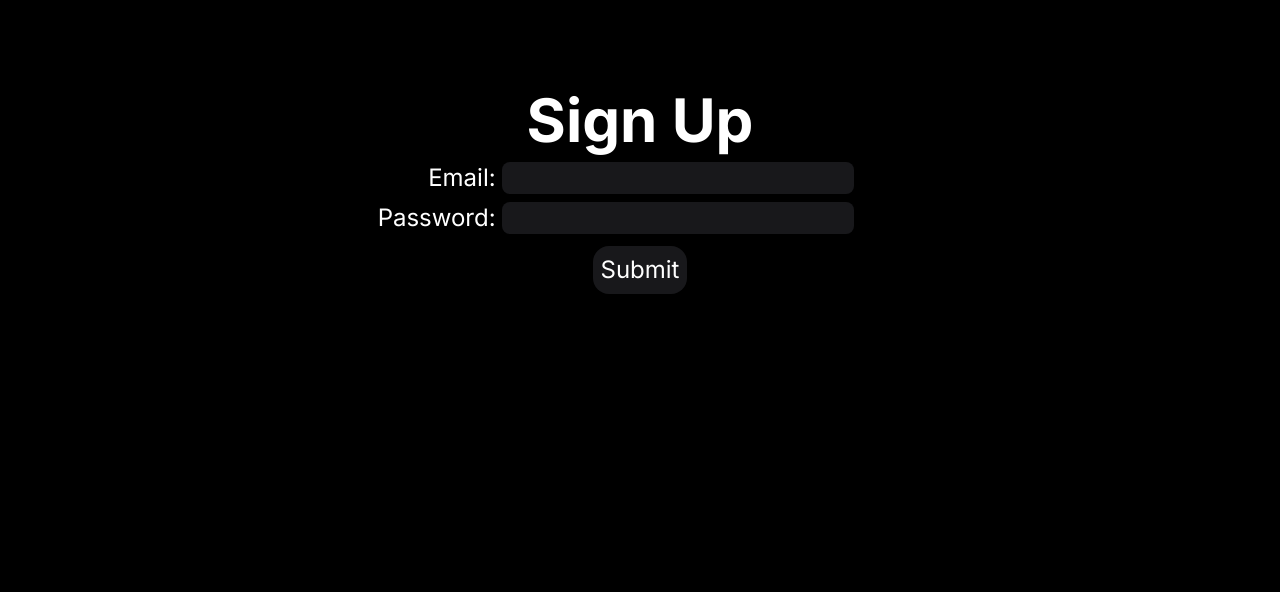
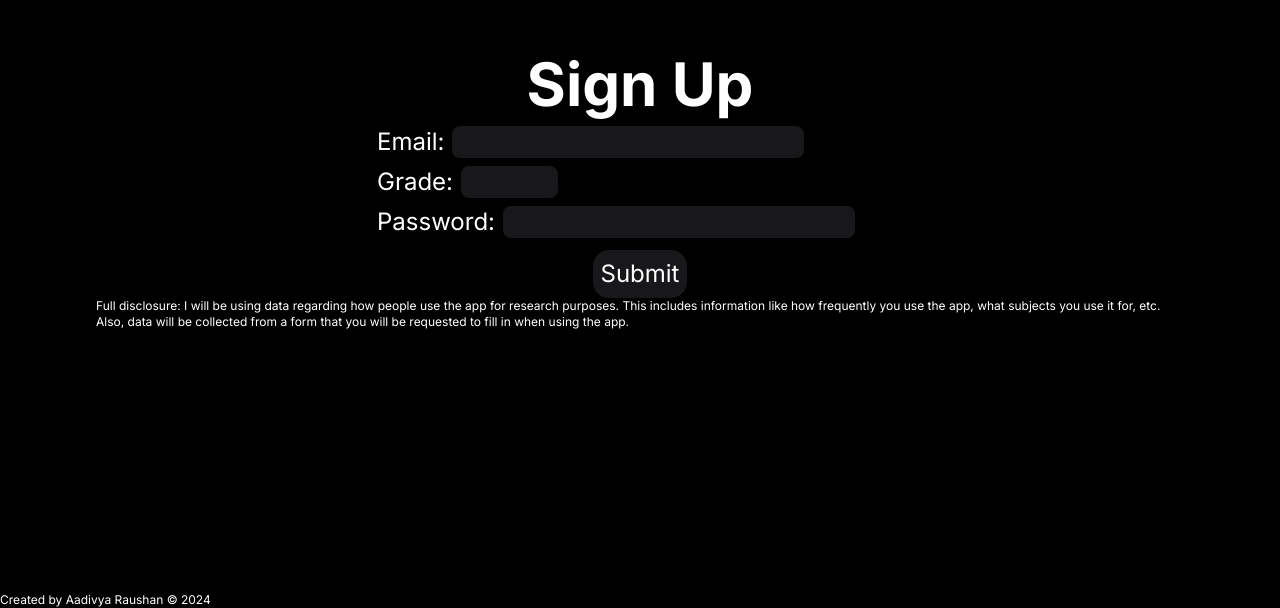
Before and after one commit to aadivyaraushan/chat-icse, a Next.js app: page /signup in a window 1280 px wide. Shown: the part 208-816 px from the top of the page. Built offline with nearby package versions, Linux system fonts and the light colour scheme.

Commit message:
Adds logEvents to all relevant places

```diff
--- a/src/app/chat/[subject]/[id]/[isVariation]/page.js
+++ b/src/app/chat/[subject]/[id]/[isVariation]/page.js
@@ -32,12 +32,14 @@ import {
 } from 'firebase/storage';
 import { useRouter } from 'next/navigation';
 import { setLayerDimensions } from 'pdfjs-dist';
+import { getAnalytics, logEvent } from 'firebase/analytics';
 const inter = Inter({ subsets: ['latin'] });
 
 const App = ({ params }) => {
   const subject = params.subject;
   const id = params.id;
   const isVariation = params.isVariation;
+  const analytics = getAnalytics(app);
   const [questionShown, setQuestionShown] = useState(false);
   const [dataLoaded, setDataLoaded] = useState(false);
   const [imageData, setImageData] = useState(null);
@@ -95,7 +97,7 @@ const App = ({ params }) => {
                 type: 'text',
                 text: `
                 Transcribe the image given and convert it to text. Use the following procedure:
-                1. Under the heading 'question', describe the question text given in the image.
+                1. Under the heading 'question', describe the question text given in the image. Transcribe the instructions given to the student as a part of the question.
                 2. Under the heading 'transcription', if there are any graphs or drawings given, describe them in detail. `,
               },
               { type: 'image', image: imageBuffer },
@@ -309,6 +311,10 @@ const App = ({ params }) => {
 
       const prevDoc = await getDoc(doc(db, 'chats', id));
       const topic = prevDoc.data().topic;
+
+      logEvent(analytics, 'variation_generated', {
+        type: difficulty,
+      });
 
       const variationChat = await addDoc(collection(db, 'chats'), {
         messages: [
@@ -535,7 +541,7 @@ const App = ({ params }) => {
               />
               {imageDataDeletable && (
                 <button
-                  className=' self-start'
+                  className=' self-start text-black'
                   onClick={() => setImageData(null)}
                 >
                   <p>X</p>
--- a/src/app/layout.js
+++ b/src/app/layout.js
@@ -12,6 +12,9 @@ export default function RootLayout({ children }) {
   return (
     <html lang='en'>
       <body className={inter.className}>{children}</body>
+      <p className='text-xs bg-black text-white'>
+        Created by Aadivya Raushan © 2024
+      </p>
     </html>
   );
 }
--- a/src/app/login/page.js
+++ b/src/app/login/page.js
@@ -10,6 +10,7 @@ import {
 } from 'firebase/auth';
 import { app, db } from '../../lib/firebase';
 import { setDoc, doc, addDoc } from 'firebase/firestore';
+import { getAnalytics, logEvent } from 'firebase/analytics';
 
 const inter = Inter({ subsets: ['latin'] });
 
@@ -19,6 +20,7 @@ export default function LogIn() {
   const [password, setPassword] = useState('');
   const [error, setError] = useState('');
   const auth = getAuth(app);
+  const analytics = getAnalytics(app);
 
   const onSubmit = async () => {
     let errorThrown = false;
@@ -34,6 +36,7 @@ export default function LogIn() {
       setError(`${error.message.substring(10)}`);
     }
     if (!errorThrown) {
+      logEvent(analytics, 'login');
       router.push('subjects');
     }
   };
--- a/src/app/signup/page.js
+++ b/src/app/signup/page.js
@@ -1,17 +1,18 @@
 'use client';
-import Image from 'next/image';
 import { Inter } from 'next/font/google';
 import { useRouter } from 'next/navigation';
 import { useEffect, useState } from 'react';
 import { getAuth, createUserWithEmailAndPassword } from 'firebase/auth';
 import { app } from '../../lib/firebase';
 import { getFirestore, setDoc, doc } from 'firebase/firestore';
+import { getAnalytics, logEvent, isSupported } from 'firebase/analytics';
 
 const inter = Inter({ subsets: ['latin'] });
 
 export default function SignUp() {
   const router = useRouter();
   const [email, setEmail] = useState('');
+  const [grade, setGrade] = useState();
   const [password, setPassword] = useState('');
   const [error, setError] = useState('');
   const auth = getAuth(app);
@@ -20,6 +21,7 @@ export default function SignUp() {
   const onSubmit = async () => {
     let errorThrown = false;
     try {
+      if (grade <= 12 && grade >= 1) {
         const userCredential = await createUserWithEmailAndPassword(
           auth,
           email,
@@ -29,12 +31,24 @@ export default function SignUp() {
         const user = userCredential.user;
         await setDoc(doc(db, 'users', email), {
           topics: [''],
+          grade,
         });
         console.log('user doc created');
         console.log('user signed up');
+        const allowed = await isSupported();
+        console.log(allowed);
+        if (allowed) {
+          const analytics = getAnalytics(app);
+          logEvent(analytics, 'sign_up');
+        }
+      } else {
+        errorThrown = true;
+        setError('Grade must be in the range of 1 to 12');
+      }
     } catch (error) {
       errorThrown = true;
       setError(`${error.message.substring(10)}`);
+      console.error(error.message);
     }
 
     if (!errorThrown) {
@@ -48,8 +62,8 @@ export default function SignUp() {
     >
       <h1 className='text-6xl font-bold mb-1 '>Sign Up</h1>
       <div className='flex flex-col justify-center items-end mr-12'>
-        <div className='mt-2 '>
-          <label className=''>Email: </label>
+        <div className='mt-2 flex flex-row w-full  justify-start'>
+          <label className='mr-2 '>Email: </label>
           <input
             type='email'
             className='rounded-lg bg-zinc-900 '
@@ -57,8 +71,19 @@ export default function SignUp() {
             value={email}
           />
         </div>
-        <div className='mt-2'>
-          <label>Password: </label>
+        <div className='mt-2 flex flex-row w-full justify-start'>
+          <label className=' mr-2 '>Grade: </label>
+          <input
+            type='number'
+            className='rounded-lg bg-zinc-900 '
+            onChange={(e) => setGrade(e.target.value)}
+            value={grade}
+            max={12}
+            min={1}
+          />
+        </div>
+        <div className='mt-2 flex flex-row w-full justify-start '>
+          <label className='mr-2 '>Password: </label>
           <input
             type='password'
             className='rounded-lg bg-zinc-900'
@@ -73,6 +98,13 @@ export default function SignUp() {
       <button className='bg-zinc-900 p-2 rounded-2xl mt-3' onClick={onSubmit}>
         Submit
       </button>
+      <p className='text-xs'>
+        Full disclosure: I will be using data regarding how people use the app
+        for research purposes. This includes information like how frequently you
+        use the app, what subjects you use it for, etc. Also, data will be
+        collected from a form that you will be requested to fill in when using
+        the app.
+      </p>
     </main>
   );
 }
--- a/src/app/subjects/page.js
+++ b/src/app/subjects/page.js
@@ -15,6 +15,7 @@ import {
 } from 'firebase/firestore';
 import { app } from '../../lib/firebase';
 import { getAuth, onAuthStateChanged } from 'firebase/auth';
+import { getAnalytics, logEvent } from 'firebase/analytics';
 const inter = Inter({ subsets: ['latin'] });
 const auth = getAuth(app);
 const db = getFirestore(app);
@@ -23,6 +24,7 @@ const Subjects = () => {
   const router = useRouter();
   const [showModal, setShowModal] = useState(false);
   const [subjects, setSubjects] = useState([]);
+  const analytics = getAnalytics(app);
 
   const onSubmit = async (subject) => {
     console.log(subject);
@@ -55,6 +57,7 @@ const Subjects = () => {
     // and the initial topic is set to be like empty.
     // ok makes sense.
     // route to the user's latest chat
+    logEvent(analytics, 'app_opened');
     router.push(`chat/${subject}/${latestId}/${isVariation}`);
   };
 
@@ -94,7 +97,8 @@ const Subjects = () => {
         >
           Math
         </button> */}
-        {subjects.map((subject, index) => (
+        {subjects &&
+          subjects.map((subject, index) => (
             <button
               className='m-4 bg-zinc-900 p-2 rounded-xl'
               onClick={() => onSubmit(subject)}
--- a/src/components/AddSubjectModal.js
+++ b/src/components/AddSubjectModal.js
@@ -10,6 +10,7 @@ import {
 } from 'firebase/firestore';
 import { useEffect, useState, useRef } from 'react';
 import { app } from '@/lib/firebase';
+import { getAnalytics, logEvent } from 'firebase/analytics';
 
 const AddSubjectModal = ({ showModal, setShowModal }) => {
   const [hasSlot, setHasSlot] = useState(true);
@@ -18,6 +19,7 @@ const AddSubjectModal = ({ showModal, setShowModal }) => {
   const [errorMessage, setErrorMessage] = useState('');
   const db = getFirestore(app);
   const auth = getAuth(app);
+  const analytics = getAnalytics(app);
 
   const onSubmit = async () => {
     // create new starter conversation
@@ -45,6 +47,9 @@ const AddSubjectModal = ({ showModal, setShowModal }) => {
         'document added for new conversation in subject: ',
         docRef.id
       );
+      logEvent(analytics, 'subject_conversation_created', {
+        subject,
+      });
 
       // add subject to user's subjects data
 
--- a/src/components/Sidebar.js
+++ b/src/components/Sidebar.js
@@ -16,7 +16,9 @@ import { auth } from '../lib/firebase';
 import { useRouter } from 'next/navigation';
 import { getAuth, onAuthStateChanged } from 'firebase/auth';
 import { onSnapshot } from 'firebase/firestore';
+import { logEvent } from 'firebase/analytics';
 import useDebounce from '@/hooks/useDebounce';
+import { getAnalytics } from 'firebase/analytics';
 
 const Sidebar = ({ subject }) => {
   const [width, setWidth] = useState(240);
@@ -30,6 +32,7 @@ const Sidebar = ({ subject }) => {
   const router = useRouter();
   const auth = getAuth(app);
   const db = getFirestore(app);
+  const analytics = getAnalytics(app);
 
   useEffect(() => {
     window.addEventListener('mousemove', (e) => {
@@ -58,6 +61,9 @@ const Sidebar = ({ subject }) => {
       hasQuestionImage: false,
     });
     console.log('document added with ID: ', docRef.id);
+    logEvent(analytics, 'subject_conversation_created', {
+      subject,
+    });
     router.push(`/chat/${subject}/${docRef.id}/false`);
   };
 
--- a/src/lib/firebase.js
+++ b/src/lib/firebase.js
@@ -2,6 +2,7 @@
 import { initializeApp } from 'firebase/app';
 import { getAuth } from 'firebase/auth';
 import { getFirestore } from 'firebase/firestore';
+import { getAnalytics, isSupported } from 'firebase/analytics';
 
 // Your web app's Firebase configuration
 const firebaseConfig = JSON.parse(process.env.NEXT_PUBLIC_FIREBASE_CONFIG);
@@ -10,5 +11,6 @@ const firebaseConfig = JSON.parse(process.env.NEXT_PUBLIC_FIREBASE_CONFIG);
 const app = initializeApp(firebaseConfig);
 const auth = getAuth(app);
 const db = getFirestore(app);
+const analytics = isSupported().then((yes) => (yes ? getAnalytics(app) : null));
 
 export { app };
```
Lines whose indentation alone changed are shown as unchanged.
